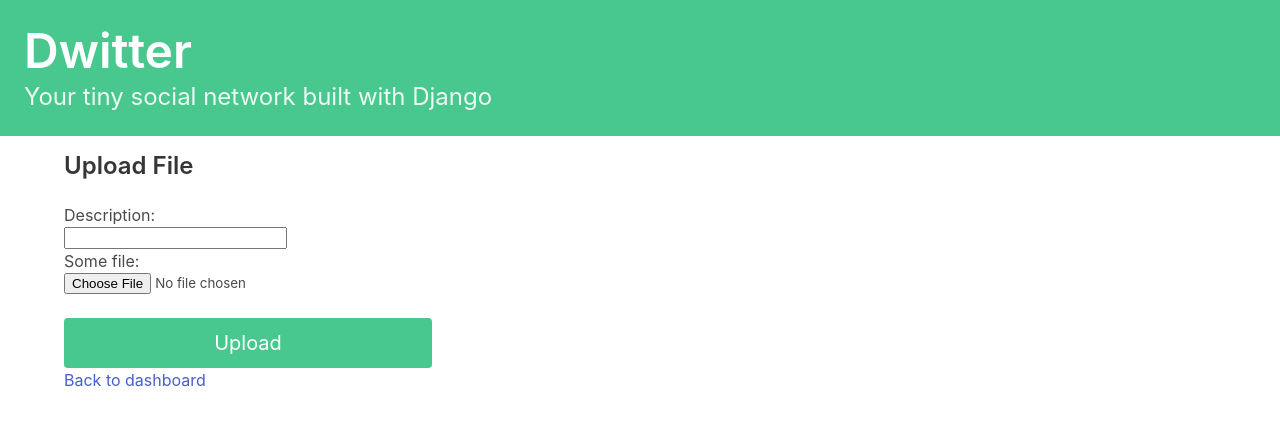
After one commit to MyNameIsCarsten/django-social, a Django app: a page that uses dwitter/templates/base.html in a window 1280 px wide. The commit adds this page. Shown: the top 426 px of the page. Run offline with Django 3.2, Linux system fonts and the light colour scheme.

Commit message:
Added file upload functionality

```diff
--- a/dwitter/forms.py
+++ b/dwitter/forms.py
@@ -1,7 +1,7 @@
 # import Django’s built-in forms module
 from django import forms
 # import the Dweet model that you created
-from .models import Dweet
+from .models import Dweet, some_files
 
 # create a new class, DweetForm, that inherits from forms.ModelForm
 class DweetForm(forms.ModelForm):
@@ -34,3 +34,9 @@ class DweetForm(forms.ModelForm):
         # omit our profile
         # fromat as tuple!
         exclude = ("user", )
+
+class some_filesForm(forms.ModelForm):
+    class Meta:
+        model = some_files
+        fields = ('description', 'some_file')
+        #fields = ('description', 'some_file', 'file_of_user')
--- a/dwitter/models.py
+++ b/dwitter/models.py
@@ -18,6 +18,8 @@ class Profile(models.Model):
     # on_delete parameter specifies that when a User is deleted, the associated Profile should also be deleted
     user = models.OneToOneField(User, on_delete=models.CASCADE)
 
+    #user_avatar = models.ImageField(upload_to='images/', blank=True)
+
     # creates a many-to-many relationship field within the Profile model
     follows = models.ManyToManyField(
         "self",
@@ -33,6 +35,8 @@ class Profile(models.Model):
     # returns the value of username from the associated instance of the User model
     def __str__(self):
         return self.user.username
+
+
 
 # signal receiver decorator
 # connects the create_profile function to the post_save signal emitted by the User model
@@ -57,7 +61,7 @@ def create_profile(sender, instance, created, **kwargs):
 
 class Dweet(models.Model):
     # user field establishes the model relationship to Django’s built-in User model
-    # foreign key relationship: each dweet will be associated with a user
+    # foreign key relationship: each dweet will be associated with only one user
     # pass "dweets" to related_name: allows you to access the dweet objects from the user side of the relationship through .dweets
     # orphaned dweets should stick around by setting on_delete to models.DO_NOTHING
     user = models.ForeignKey(
@@ -79,3 +83,21 @@ class Dweet(models.Model):
             f"({self.created_at:%Y-%m-%d %H:%M}): "
             f"{self.body[:30]}..."
         )
+
+# file model
+class some_files(models.Model):
+    user = models.ForeignKey(
+        # 'user_files' gives you reverse access to the associated some_files objects through the User model
+        User, related_name="user_files", on_delete=models.CASCADE
+    )
+
+    description = models.CharField(max_length=255, blank=False)
+    some_file = models.FileField(upload_to='some_files')
+    uploaded_at = models.DateTimeField(auto_now_add=True)
+
+
+    def __str__(self):
+        return (
+            f"{self.description} "
+            f"({self.uploaded_at:%Y-%m-%d %H:%M}): "
+        )
--- a/dwitter/templates/base.html
+++ b/dwitter/templates/base.html
@@ -15,7 +15,15 @@
     <a href="{% url 'dwitter:dashboard' %} ">
         <section class="hero is-small is-success mb-4">
             <div class="hero-body">
-                <h1 class="title is-1">Dwitter</h1>
+                <h1 class="title is-1">
+                    <span>Dwitter</span>
+                    {% block hello %}
+                    {% if user.username %}
+                    <span class="title is-1">, welcome {{ user.username|default:'' }}!</span>
+                    {% endif %}
+                {% endblock %}
+                </h1>
+
                 <p class="subtitle is-4">
                     Your tiny social network built with Django
                 </p>
--- /dev/null
+++ b/dwitter/templates/dwitter/model_form_upload.html
@@ -0,0 +1,27 @@
+{% extends "base.html" %}
+
+
+{% block content %}
+<style>
+    label, input {
+        display: block;
+    }
+    span.helptext {
+        display: none;
+    }
+  </style>
+  <div class="column is-one-third">
+    <div class="block">
+
+        <h2 class="title is-4">Upload File</h2>
+
+        <form method="post" enctype="multipart/form-data">
+            {% csrf_token %}
+            {{ form.as_p }}
+            <button class="button is-success is-fullwidth is-medium mt-5" type="submit">Upload</button>
+        </form>
+
+    <a href="{% url 'dwitter:dashboard' %}">Back to dashboard</a>
+    </div>
+</div>
+{% endblock %}
--- a/dwitter/templates/registration/login.html
+++ b/dwitter/templates/registration/login.html
@@ -20,10 +20,12 @@
             <form method="post">
                 {% csrf_token %}
                 {{ form.as_p }}
+                <a href="{% url 'dwitter:password_reset' %}">Reset password</a>
                 <input class="button is-success is-fullwidth is-medium mt-5" type="submit" value="Login">
             </form>
 
-            <a href="{% url 'dwitter:password_reset' %}">Reset password</a>
+            <a href="{% url 'dwitter:signup' %}">Signup</a>
+
         </div>
     </div>
     <article class="message is-success">
--- a/dwitter/templates/registration/signup.html
+++ b/dwitter/templates/registration/signup.html
@@ -21,6 +21,7 @@
           {{ form.as_p }}
           <button class="button is-success is-fullwidth is-medium mt-5" type="submit">Sign Up</button>
         </form>
+        <a href="{% url 'dwitter:login' %}">Back to login</a>
     </div>
   </div>
 {% endblock %}
--- a/dwitter/urls.py
+++ b/dwitter/urls.py
@@ -14,7 +14,8 @@ from django.contrib.auth.views import (
     PasswordResetCompleteView
 )
 
-from dwitter.views import ResetPasswordView, SignUpView
+from dwitter.views import ResetPasswordView, SignUpView, model_form_upload
+#from dwitter.views import simple_upload
 
 app_name = "dwitter"
 
@@ -63,4 +64,8 @@ urlpatterns = [
          auth_views.PasswordResetCompleteView.as_view(template_name='dwitter/password_reset_complete.html'),
          name='password_reset_complete'),
 
+    #url(r'^uploads/simple/$', simple_upload, name='simple_upload'),
+
+    url(r'^uploads/model/$', model_form_upload, name='model_form_upload'),
+
 ]
--- a/dwitter/views.py
+++ b/dwitter/views.py
@@ -1,10 +1,10 @@
 from django.shortcuts import render, redirect
 
 # Import our form
-from .forms import DweetForm
+from .forms import DweetForm, some_filesForm
 
 # Import our Dweet and Profile model
-from .models import Dweet, Profile
+from .models import Dweet, Profile, some_files
 
 from django.contrib import messages
 from django.contrib.auth import update_session_auth_hash
@@ -15,6 +15,9 @@ from django.contrib.auth.views import PasswordResetView
 from django.contrib.messages.views import SuccessMessageMixin
 
 from django.views import generic
+
+from django.conf import settings
+from django.core.files.storage import FileSystemStorage
 
 
 # pointing the incoming request to base.html and telling Django to render that template
@@ -165,3 +168,33 @@ class SignUpView(generic.CreateView):
     # so we have to use the lazy form of reverse to load them later when they're available
     success_url = reverse_lazy("dwitter:login")
     template_name = "registration/signup.html"
+
+'''
+def simple_upload(request):
+    if request.method == 'POST' and request.FILES['myfile']:
+        myfile =  request.FILES['myfile']
+        fs = FileSystemStorage()
+        filename = fs.save(myfile.name, myfile)
+        uploaded_file_url = fs.url(filename)
+        messages.success(request, f'{filename} was successfully uploaded!')
+        return redirect('dwitter:dashboard')
+    return render(request, 'dwitter/simple_upload.html')
+'''
+
+
+def model_form_upload(request):
+    if request.method == 'POST':
+        form = some_filesForm(request.POST, request.FILES)
+        if form.is_valid():
+            # prevent committing the entry to the database
+            user_files = form.save(commit=False)
+            # pick the currently logged-in user object from Django’s request object
+            user_files.user = request.user
+            # write the information to your database
+            user_files.save()
+            return redirect('dwitter:dashboard')
+    else:
+        form = some_filesForm()
+    return render( request, 'dwitter/model_form_upload.html', {
+        'form': form
+    })
--- a/social/settings.py
+++ b/social/settings.py
@@ -64,6 +64,7 @@ TEMPLATES = [
                 'django.template.context_processors.request',
                 'django.contrib.auth.context_processors.auth',
                 'django.contrib.messages.context_processors.messages',
+                'django.template.context_processors.media',
             ],
         },
     },
@@ -139,3 +140,7 @@ EMAIL_PORT = 1025
 # Note: Mail will not be sent to the specified recipient in Msg.Its just for Development and Testing.
 # For that you need to configure SMTP server which is given in the Doc.
 EMAIL_BACKEND = 'django.core.mail.backends.console.EmailBackend'
+
+
+MEDIA_URL ='/media/'
+MEDIA_ROOT = os.path.join(BASE_DIR, 'media')
--- a/social/urls.py
+++ b/social/urls.py
@@ -16,6 +16,8 @@ Including another URLconf
 from django.contrib import admin
 from django.urls import path, include
 from django.views.generic.base import TemplateView
+from django.conf import settings
+from django.conf.urls.static import static
 
 
 urlpatterns = [
@@ -24,3 +26,6 @@ urlpatterns = [
     path('admin/', admin.site.urls),
     path("", TemplateView.as_view(template_name="home.html"), name="home"),
 ]
+
+if settings.DEBUG:
+    urlpatterns += static(settings.MEDIA_URL, document_root=settings.MEDIA_ROOT)
```
Also changed, not shown: dwitter/templates/dwitter/dashboard.html (+12 -1 lines), dwitter/templates/dwitter/simple_upload.html (added, +33 -0 lines), db.sqlite3, dwitter/migrations/0001_initial.py, dwitter/migrations/0002_alter_some_files_user.py (added), dwitter/migrations/0002_dweet.py (deleted), media/some_files/dashboard.jpg (added), media/some_files/dashboard_BCm7hZa.jpg (added).
